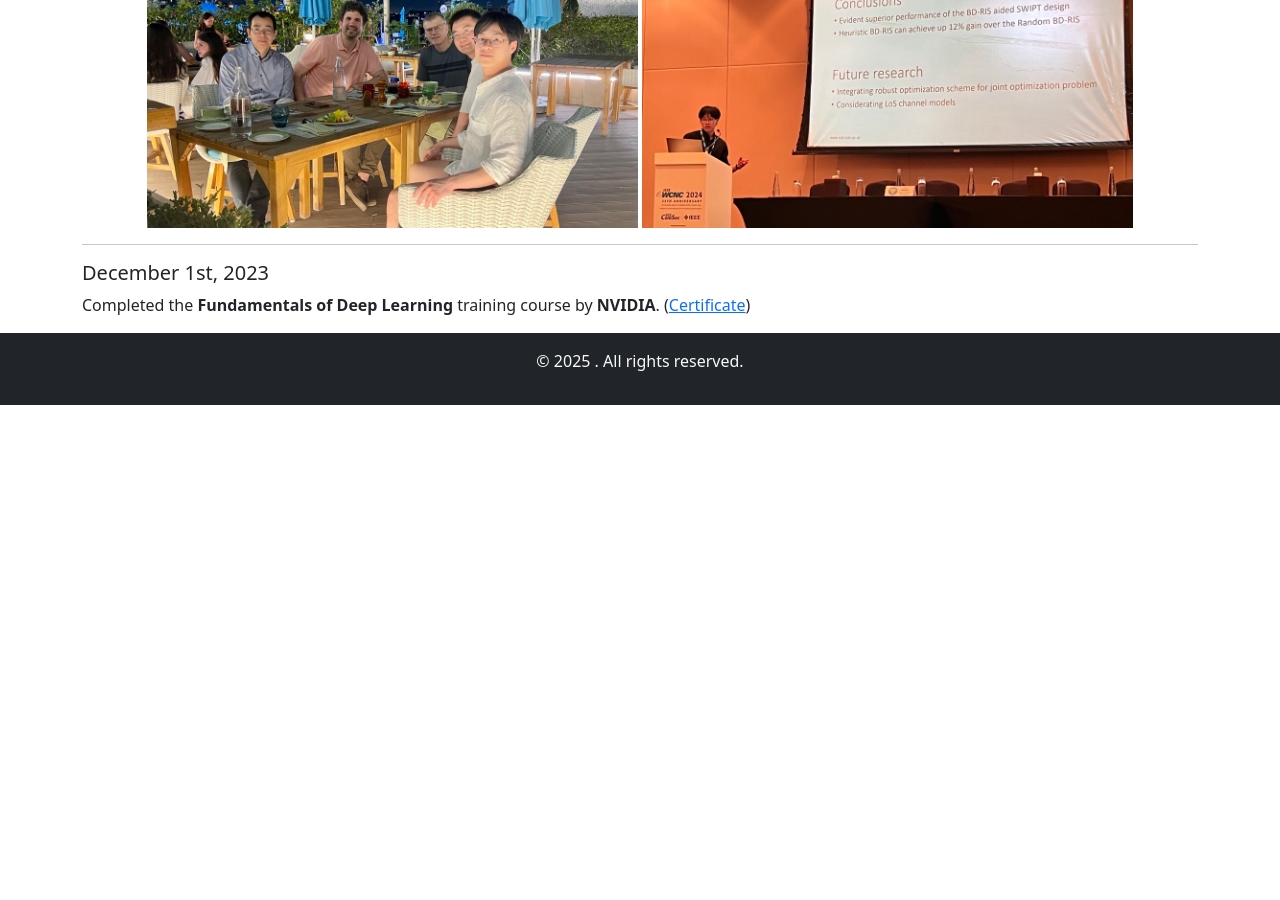
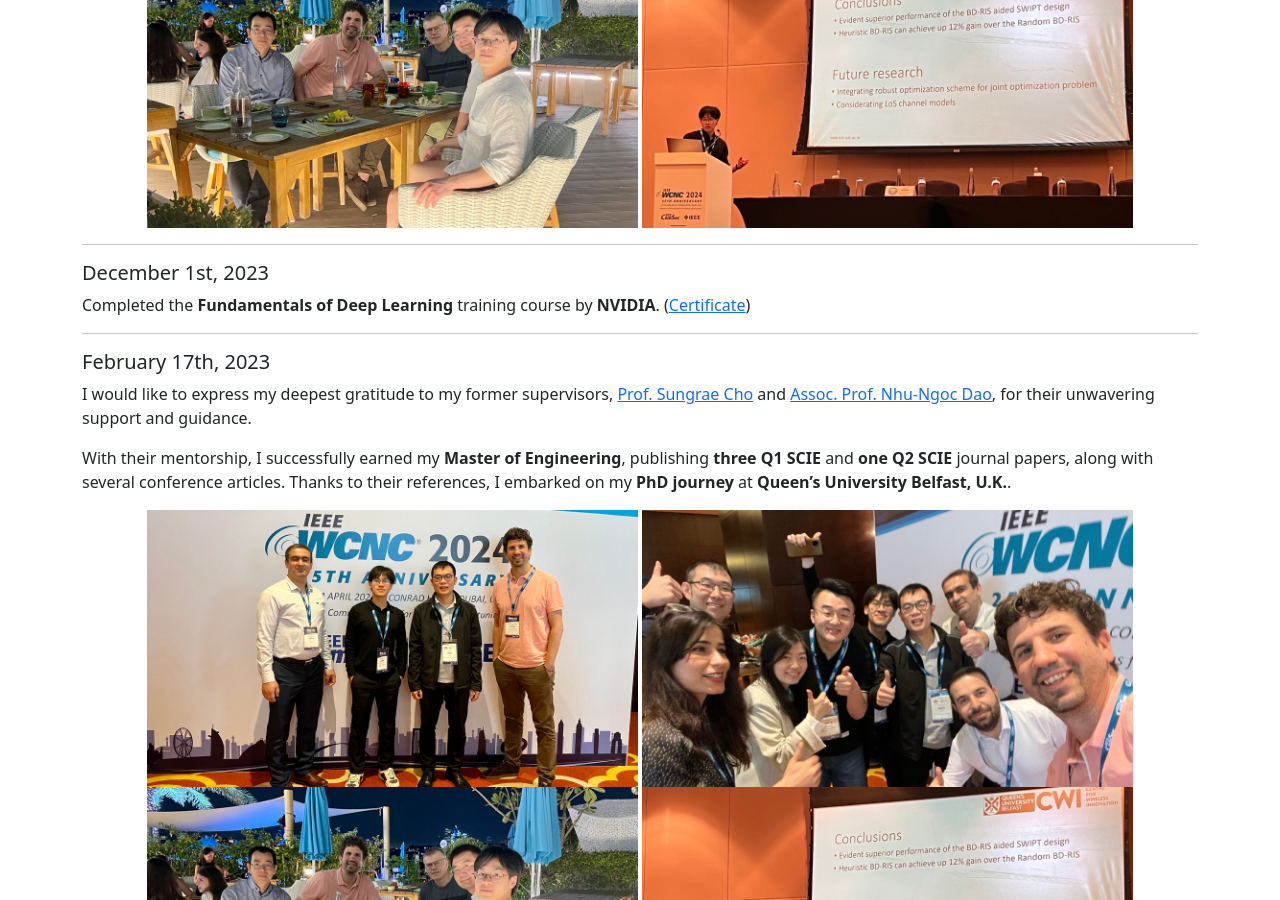
Before and after one commit to thienduchua/thienduchua.github.io, a Jekyll site: the page built from updates.md, in a window 1280 px wide and 900 px high, scrolled down 1424 px. Built offline with Jekyll 4.4.1, drawn with Linux system fonts in a browser that asks for light colours; before the commit the page ends 1829 px from its top, so only the background shows below that.

Commit message:
Update updates.md

```diff
--- a/updates.md
+++ b/updates.md
@@ -46,3 +46,17 @@ Attended **2024 IEEE WCNC Conference** with my supervisors and part of our resea
 ##### December 1st, 2023
 
 Completed the **Fundamentals of Deep Learning** training course by **NVIDIA**. ([Certificate](https://learn.nvidia.com/certificates?id=a6b89756d9b84648ae70188b3757a9ac))
+
+---
+
+##### February 17th, 2023
+
+I would like to express my deepest gratitude to my former supervisors, [Prof. Sungrae Cho](https://sites.google.com/uclab.re.kr/srcho) and [Assoc. Prof. Nhu-Ngoc Dao](https://nndao.github.io/), for their unwavering support and guidance.
+
+With their mentorship, I successfully earned my **Master of Engineering**, publishing **three Q1 SCIE** and **one Q2 SCIE** journal papers, along with several conference articles. Thanks to their references, I embarked on my **PhD journey** at **Queen’s University Belfast, U.K.**.
+<div align="center">
+    <img src="/assets/wcnc24_1.jpg" alt="supervisors" width="44%">
+    <img src="/assets/wcnc24_2.jpg" alt="2a" width="44%">
+    <img src="/assets/wcnc24_3.jpg" alt="supervisors" width="44%">
+    <img src="/assets/wcnc24_4.jpg" alt="2a" width="44%">
+</div>
```
